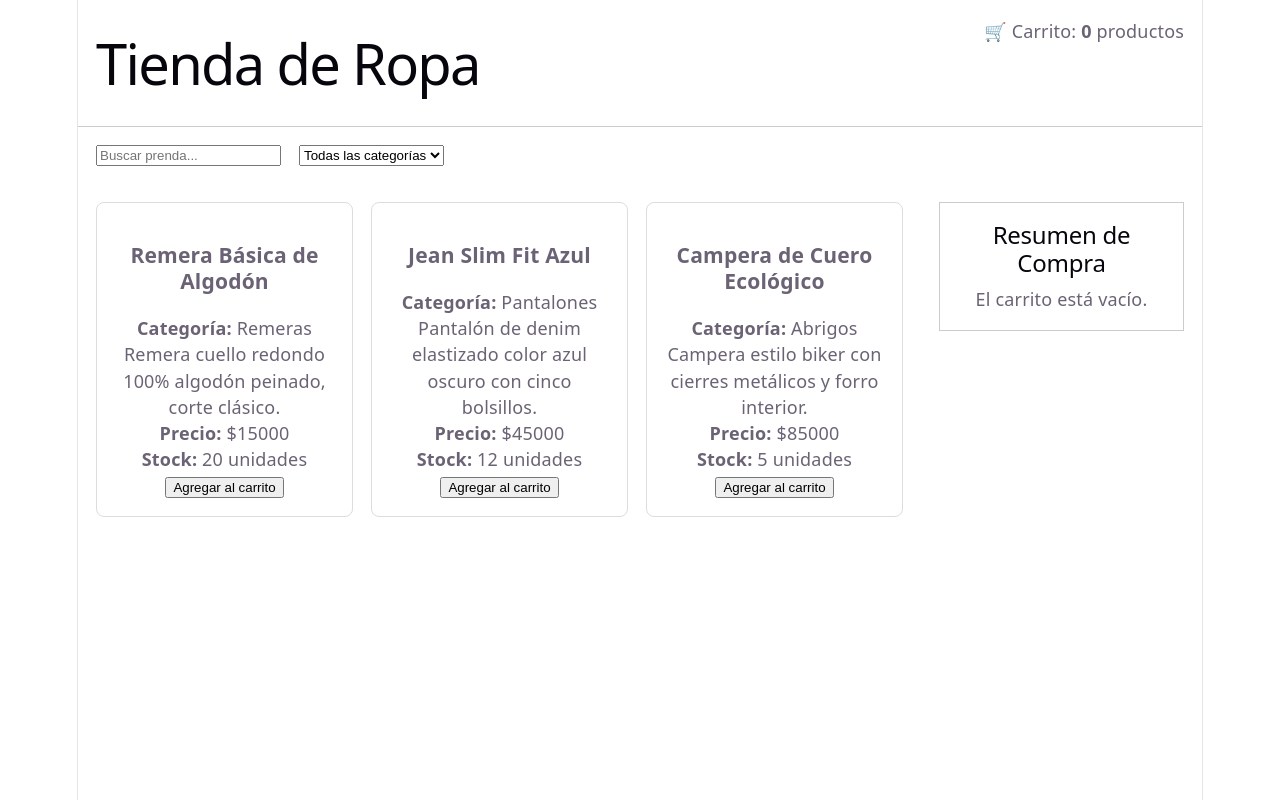
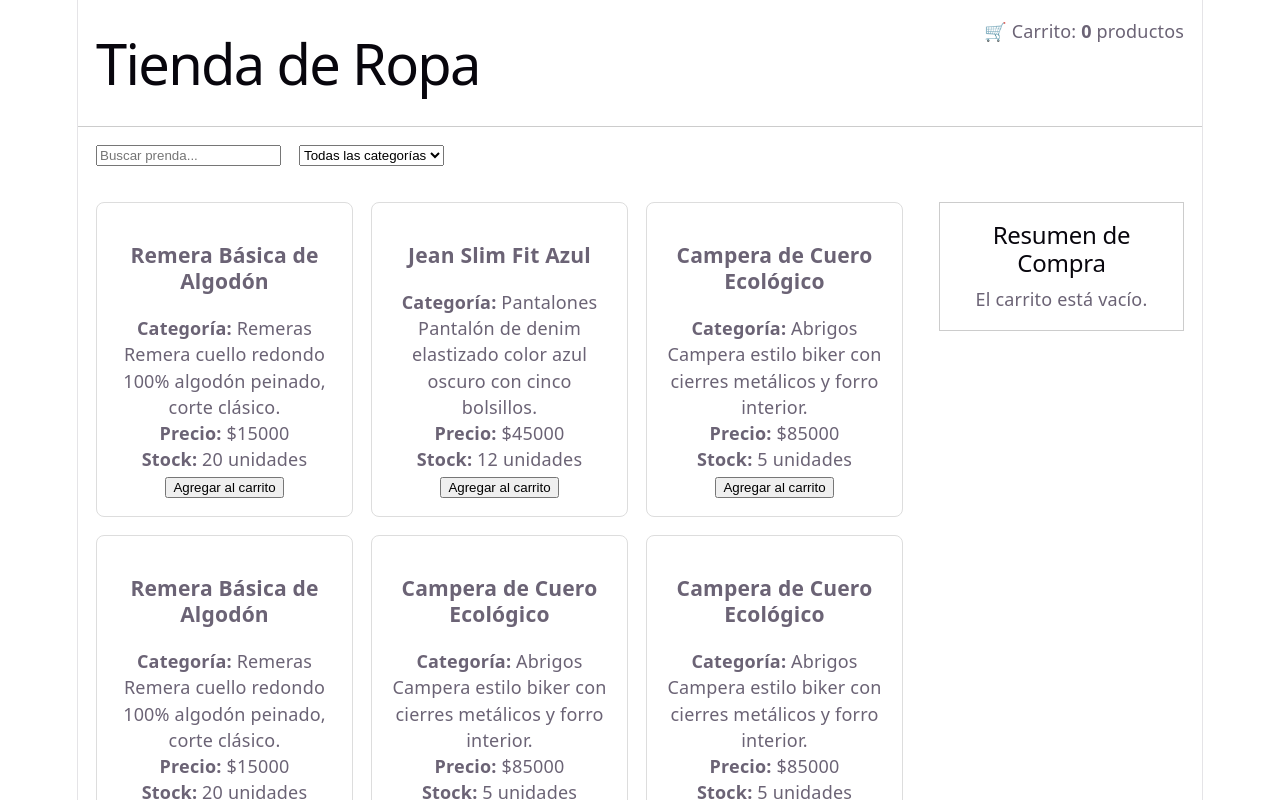
Before and after one commit to AnaPaulaQG/Parcial2_DispositivosMoviles_AnaPaulaQG, a React (Vite) app: page / in a window 1280 px wide. Shown: the top 800 px of the page. Built offline with nearby package versions, Linux system fonts and the light colour scheme.

Commit message:
agrego mas productos a mockData.ts

```diff
--- a/src/data/mockData.ts
+++ b/src/data/mockData.ts
@@ -25,7 +25,78 @@ export const productosMock: Producto[] = [
     stock: 5,
     descripcion: 'Campera estilo biker con cierres metálicos y forro interior.'
   },
-  // ... completa aquí hasta llegar a 12 - 15 productos en total
+{
+    id: 4,
+    nombre: 'Remera Básica de Algodón',
+    categoria: 'Remeras',
+    precio: 15000,
+    stock: 20,
+    descripcion: 'Remera cuello redondo 100% algodón peinado, corte clásico.'
+  },
+    {
+    id: 5,
+    nombre: 'Campera de Cuero Ecológico',
+    categoria: 'Abrigos',
+    precio: 85000,
+    stock: 5,
+    descripcion: 'Campera estilo biker con cierres metálicos y forro interior.'
+  },
+      {
+    id: 6,
+    nombre: 'Campera de Cuero Ecológico',
+    categoria: 'Abrigos',
+    precio: 85000,
+    stock: 5,
+    descripcion: 'Campera estilo biker con cierres metálicos y forro interior.'
+  },
+{
+    id: 7,
+    nombre: 'Campera de Cuero Ecológico',
+    categoria: 'Abrigos',
+    precio: 85000,
+    stock: 5,
+    descripcion: 'Campera estilo biker con cierres metálicos y forro interior.'
+  },
+    {
+    id: 8,
+    nombre: 'Campera de Cuero Ecológico',
+    categoria: 'Abrigos',
+    precio: 85000,
+    stock: 5,
+    descripcion: 'Campera estilo biker con cierres metálicos y forro interior.'
+  },
+      {
+    id: 9,
+    nombre: 'Campera de Cuero Ecológico',
+    categoria: 'Abrigos',
+    precio: 85000,
+    stock: 5,
+    descripcion: 'Campera estilo biker con cierres metálicos y forro interior.'
+  },
+    {
+    id: 10,
+    nombre: 'Campera de Cuero Ecológico',
+    categoria: 'Abrigos',
+    precio: 85000,
+    stock: 5,
+    descripcion: 'Campera estilo biker con cierres metálicos y forro interior.'
+  },
+{
+    id: 11,
+    nombre: 'Campera de Cuero Ecológico',
+    categoria: 'Abrigos',
+    precio: 85000,
+    stock: 5,
+    descripcion: 'Campera estilo biker con cierres metálicos y forro interior.'
+  },
+  {
+    id: 12,
+    nombre: 'Campera de Cuero Ecológico',
+    categoria: 'Abrigos',
+    precio: 85000,
+    stock: 5,
+    descripcion: 'Campera estilo biker con cierres metálicos y forro interior.'
+  },
 ];
 
 export const formasDePago: FormaPago[] = [
```
